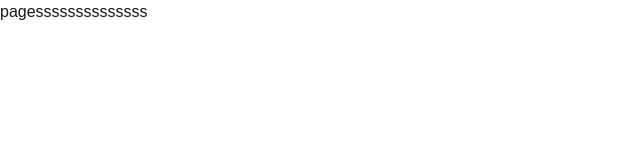
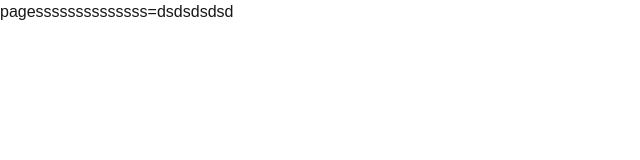
Before and after one commit to jeongol/outfit-of-the-weather, a Next.js app: page /codytest in a window 1280 px wide. Shown: the top 160 px of the page, without its empty margins (0-640 px from the left). Built offline with nearby package versions, Linux system fonts and the light colour scheme.

Commit message:
test: push 2차 테스트

```diff
--- a/src/app/codytest/page.tsx
+++ b/src/app/codytest/page.tsx
@@ -1,7 +1,7 @@
 import React from "react";
 
 const page = () => {
-  return <div>pagessssssssssssss</div>;
+  return <div>pagessssssssssssss=dsdsdsdsd</div>;
 };
 
 export default page;
```
